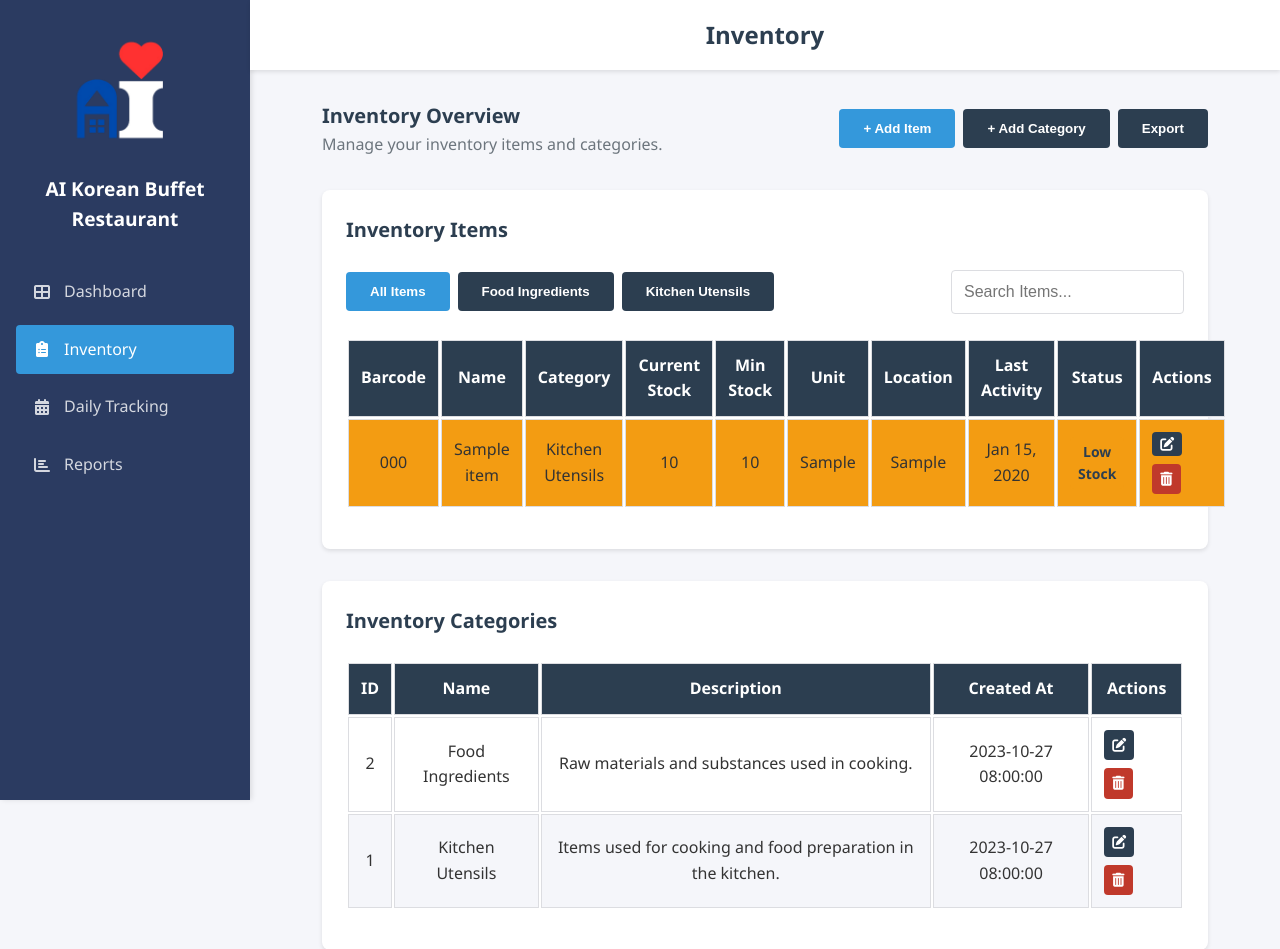
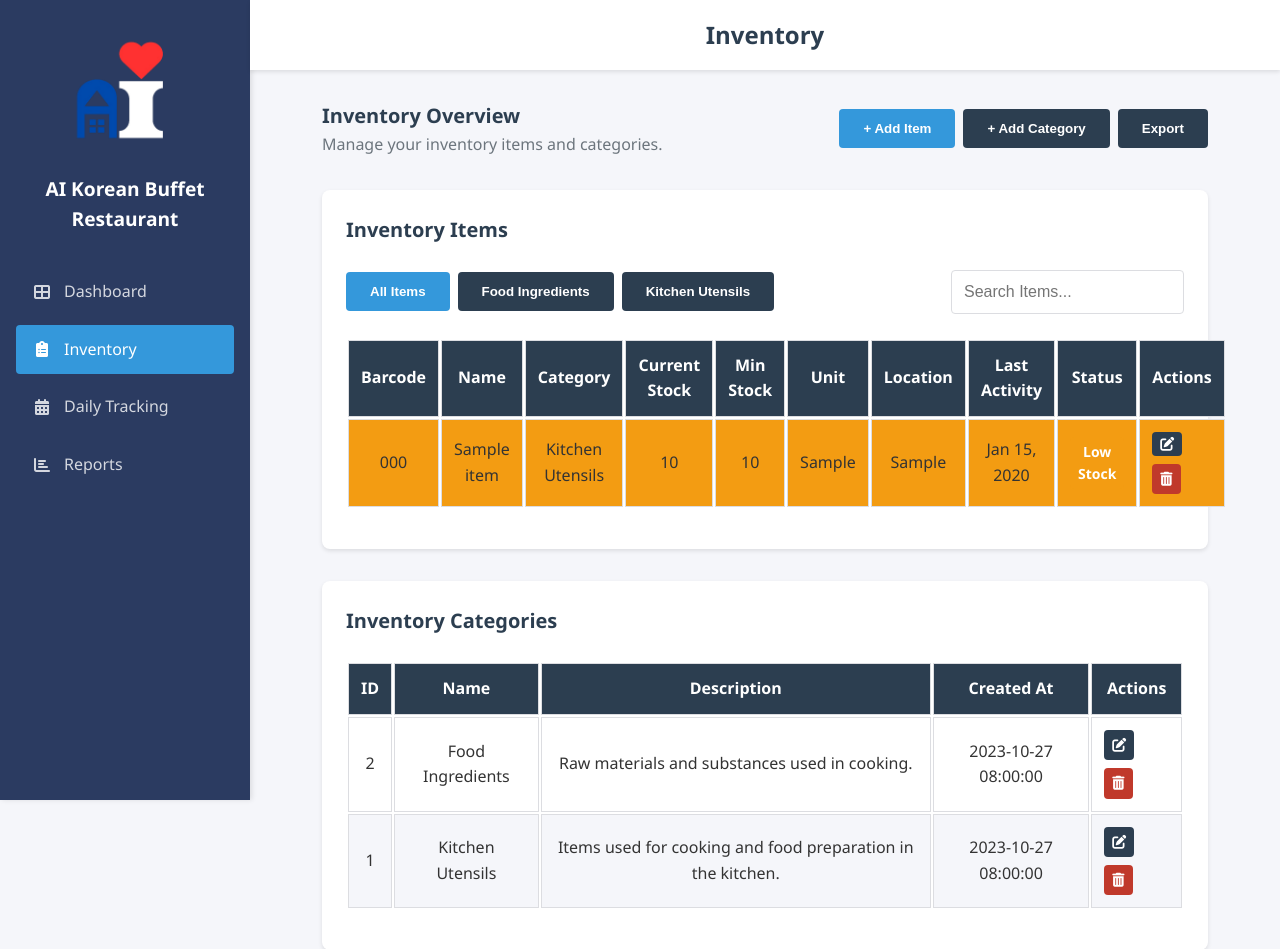
Before and after one commit to AdrianLeAsian/InventorySystem, a PHP site: page /index.php?page=inventory in a window 1280 px wide. Shown: the top 949 px of the page. Run offline with PHP 8.4, Linux system fonts and the light colour scheme; data comes from the database, SQL or seed files in the repository; tables that the repository leaves empty hold one stand-in row (values such as "Sample post").

Commit message:
Update main.css

```diff
--- a/css/main.css
+++ b/css/main.css
@@ -183,7 +183,7 @@ body {
 
 .btn--warning {
     background-color: var(--warning-color);
-    color: var(--primary-color);
+    color: white;
 }
 
 .btn:hover {
```
